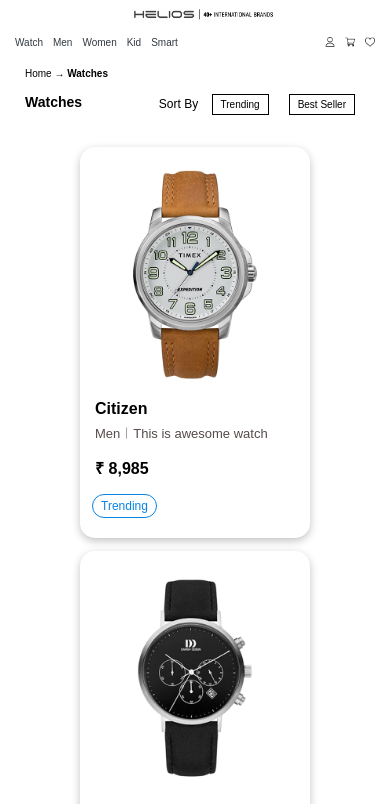
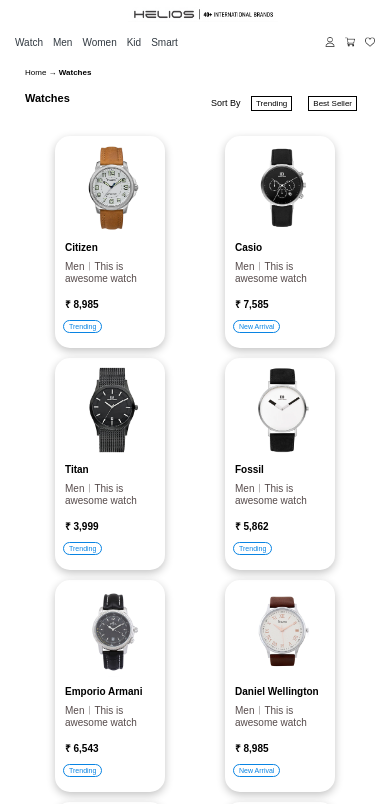
Before and after one commit to abhisalmote/Celios-watch-store, a React (Create React App) app: page / in a window 390 px wide. Shown: the top 804 px of the page. Built offline with nearby package versions, Linux system fonts and the light colour scheme.

Commit message:
Watches page responsive

```diff
--- a/src/components/4_Watch/Watches.css
+++ b/src/components/4_Watch/Watches.css
@@ -48,7 +48,7 @@
   margin: 10px 0px 20px 12px;
 }
 
-@media (max-width: 820px) {
+@media (max-width: 821px) {
   .sub_page_tag {
     font-size: 12px;
   }
@@ -61,49 +61,188 @@
   .Filter_Container button {
     font-size: 12px;
   }
-}
+  .display_container {
+    margin-top: 25px;
+  }
 
-@media (max-width: 489px) {
-  .sub_page_tag {
-    font-size: 10px;
+  .description_container {
+    max-width: 180px;
+    margin: 2%;
   }
-  .Filter_Container h3 {
+
+  .description_container img {
+    max-width: 50%;
+    padding-top: 5%;
+    padding-left: 25%;
+  }
+
+  .description_container h4 {
     font-size: 14px;
+    margin: 10px 0px 5px 15px;
   }
-  .Filter_Container span {
-    font-size: 12px;
+
+  .description_container p {
+    font-size: 11px;
+    margin: 0px 0px 5px 15px;
   }
-  .Filter_Container button {
-    font-size: 10px;
-  }
-  .btn {
-    padding: 4px 8px;
-    margin: 0px 10px;
+
+  .description_container button {
+    margin: 10px 0px 20px 12px;
   }
 }
 
-@media (max-width: 325px) {
-  .Filter_Container {
-    border: 1px red solid;
-  }
+@media (max-width: 670px) {
   .sub_page_tag {
     font-size: 8px;
   }
   .Filter_Container h3 {
-    margin-top: 3px;
     font-size: 12px;
   }
   .Filter_Container span {
     font-size: 10px;
   }
+  .Filter_Container button {
+    font-size: 8px;
+  }
+  .display_container {
+    margin-top: 20px;
+  }
   .btn {
-    padding: 4px 8px;
-    margin: 0px 5px;
+    padding: 4px;
+    margin: 0px 8px;
+  }
+  .description_container {
+    max-width: 140px;
+    margin: 1.5%;
+  }
+
+  .description_container img {
+    max-width: 45%;
+    padding-top: 5%;
+    padding-left: 29%;
+  }
+
+  .description_container h4 {
+    font-size: 12px;
+    margin: 10px 0px 5px 15px;
+  }
+
+  .description_container p {
+    font-size: 10px;
+    margin: 0px 0px 5px 15px;
+  }
+
+  .description_container button {
+    margin: 8px 0px 15px 10px;
+  }
+
+  .tag_btn {
+    border-radius: 25px;
+    padding: 2px 6px;
+    font-size: 8px;
   }
 }
 
-@media (max-width: 279px) {
+@media (max-width: 512px) {
+  .sub_page_tag {
+    font-size: 8px;
+  }
+  .Filter_Container h3 {
+    font-size: 11px;
+  }
+  .Filter_Container span {
+    font-size: 9px;
+  }
+  .Filter_Container button {
+    font-size: 8px;
+  }
+  .display_container {
+    margin-top: 20px;
+  }
   .btn {
-    margin: 10px 5px;
+    padding: 2px 4px;
+    margin: 0px 8px;
+  }
+  .description_container {
+    max-width: 110px;
+    margin: 1.5%;
+  }
+
+  .description_container img {
+    max-width: 50%;
+    padding-top: 5%;
+    padding-left: 28%;
+  }
+
+  .description_container h4 {
+    font-size: 10px;
+    margin: 8px 0px 5px 10px;
+  }
+
+  .description_container p {
+    font-size: 10px;
+    margin: 0px 0px 5px 10px;
+  }
+
+  .description_container button {
+    margin: 4px 0px 15px 8px;
+  }
+
+  .tag_btn {
+    border-radius: 25px;
+    padding: 2px 5px;
+    font-size: 7px;
   }
 }
+
+@media (max-width: 325px) {
+  .sub_page_tag {
+    font-size: 8px;
+  }
+  .Filter_Container h3 {
+    font-size: 11px;
+  }
+  .Filter_Container span {
+    font-size: 9px;
+  }
+  .Filter_Container button {
+    font-size: 8px;
+  }
+  .display_container {
+    margin-top: 15px;
+  }
+  .btn {
+    padding: 2px 4px;
+    margin: 0px 8px;
+  }
+  .description_container {
+    max-width: 110px;
+    margin: 1.5%;
+  }
+
+  .description_container img {
+    max-width: 50%;
+    padding-top: 5%;
+    padding-left: 28%;
+  }
+
+  .description_container h4 {
+    font-size: 9px;
+    margin: 8px 0px 5px 10px;
+  }
+
+  .description_container p {
+    font-size: 8px;
+    margin: 0px 0px 5px 10px;
+  }
+
+  .description_container button {
+    margin: 4px 0px 15px 8px;
+  }
+
+  .tag_btn {
+    border-radius: 25px;
+    padding: 2px 4px;
+    font-size: 6px;
+  }
+}
--- a/src/components/4_Watch/Watches.jsx
+++ b/src/components/4_Watch/Watches.jsx
@@ -1,10 +1,8 @@
 import React from "react";
 import "../4_Watch/Watches.css";
-import { useState } from "react";
 import All_Watches from "../Assets/Helper/AllWatch_Array";
 
 function Watches() {
-  const [btnValue, setBtnValue] = useState("Low to High");
   return (
     <div className="watch_page_container">
       <div>
```
Also changed, not shown: src/components/5_Men/Mens.jsx (added, +8 -0 lines), src/components/6_Women/Womens.jsx (added, +8 -0 lines), src/components/7_Kid/Kid.jsx (added, +8 -0 lines), src/components/8_Smart/Smart.jsx (added, +8 -0 lines), src/components/5_Men/Mens.css (added), src/components/6_Women/Womens.css (added), src/components/7_Kid/Kid.css (added), src/components/8_Smart/Smart.css (added).
